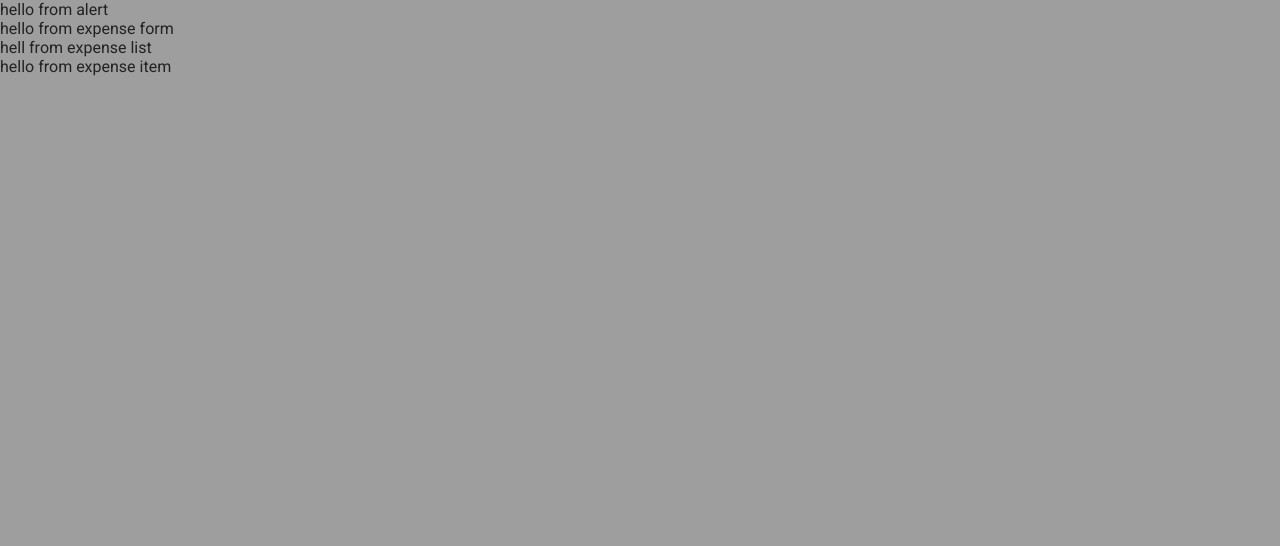
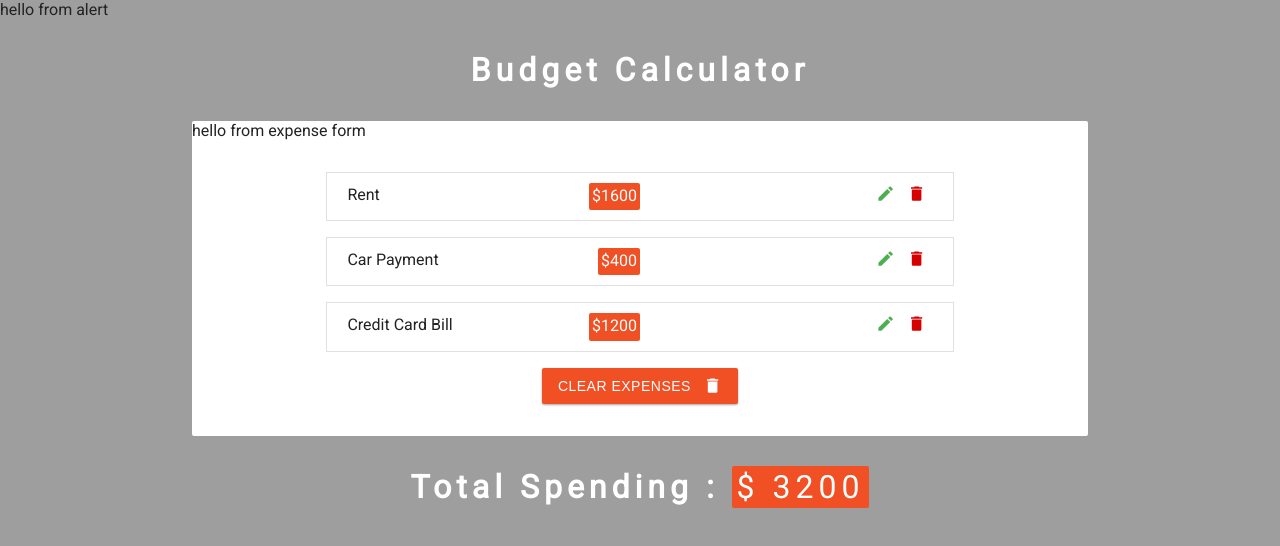
Before and after one commit to vladaStojanovic1/budget-calculator-react-hooks, a React (Create React App) app: page / in a window 1280 px wide. Shown: the top 546 px of the page. Built offline with nearby package versions, Linux system fonts and the light colour scheme.

Commit message:
Set initialExpenses and inital app view

```diff
--- a/src/App.js
+++ b/src/App.js
@@ -1,15 +1,34 @@
-import React from 'react';
+import React, { useState } from 'react';
 import './App.css';
 import ExpenseForm from './components/ExpenseForm';
 import ExpenseList from './components/ExpenseList'
 import Alert from './components/Alert'
+import uuid from 'uuid/v4'
+
+const initialExpenses = [
+  { id: uuid(), charge: 'rent', amount: 1600 },
+  { id: uuid(), charge: 'car payment', amount: 400 },
+  { id: uuid(), charge: 'credit card bill', amount: 1200 }
+];
+
 
 function App() {
+
+  const [expenses, setExpenses] = useState(initialExpenses);
+
   return (
     <>
       <Alert />
-      <ExpenseForm />
-      <ExpenseList />
+      <h1>budget calculator</h1>
+      <main className='App'>
+        <ExpenseForm />
+        <ExpenseList expenses={expenses} />
+      </main>
+      <h1>total spending : <span className='total'>
+        $ {expenses.reduce((acc, curr) => {
+          return (acc += curr.amount)
+        }, 0)}
+      </span></h1>
     </>
   )
 }
--- a/src/components/ExpenseItem.js
+++ b/src/components/ExpenseItem.js
@@ -1,10 +1,26 @@
 import React from 'react'
+import { MdEdit, MdDelete } from 'react-icons/md'
 
-const ExpenseItem = () => {
+const ExpenseItem = ({ expense }) => {
+
+    const { id, charge, amount } = expense;
+
+
     return (
-        <div>
-            hello from expense item
-        </div>
+        <li className='item'>
+            <div className='info'>
+                <span className='expense'>{charge}</span>
+                <span className='amount'>${amount}</span>
+            </div>
+            <div>
+                <button className='edit-btn' arial-label='edit button'>
+                    <MdEdit />
+                </button>
+                <button className='clear-btn' arial-label='delete button'>
+                    <MdDelete />
+                </button>
+            </div>
+        </li>
     )
 }
 export default ExpenseItem
--- a/src/components/ExpenseList.js
+++ b/src/components/ExpenseList.js
@@ -1,13 +1,19 @@
 import React from 'react'
 import Item from './ExpenseItem';
+import { MdDelete } from 'react-icons/md'
 
-
-const ExpenseList = () => {
+const ExpenseList = ({ expenses }) => {
     return (
-        <div>
-            hell from expense list
-            <Item />
-        </div>
+        <>
+            <ul className='list'>
+                {expenses.map((expense) => {
+                    return <Item key={expense.id} expense={expense} />;
+                })}
+            </ul>
+            {expenses.length > 0 && <button className='btn'>clear expenses
+            <MdDelete className='btn-icon' />
+            </button>}
+        </>
     )
 }
 
```
